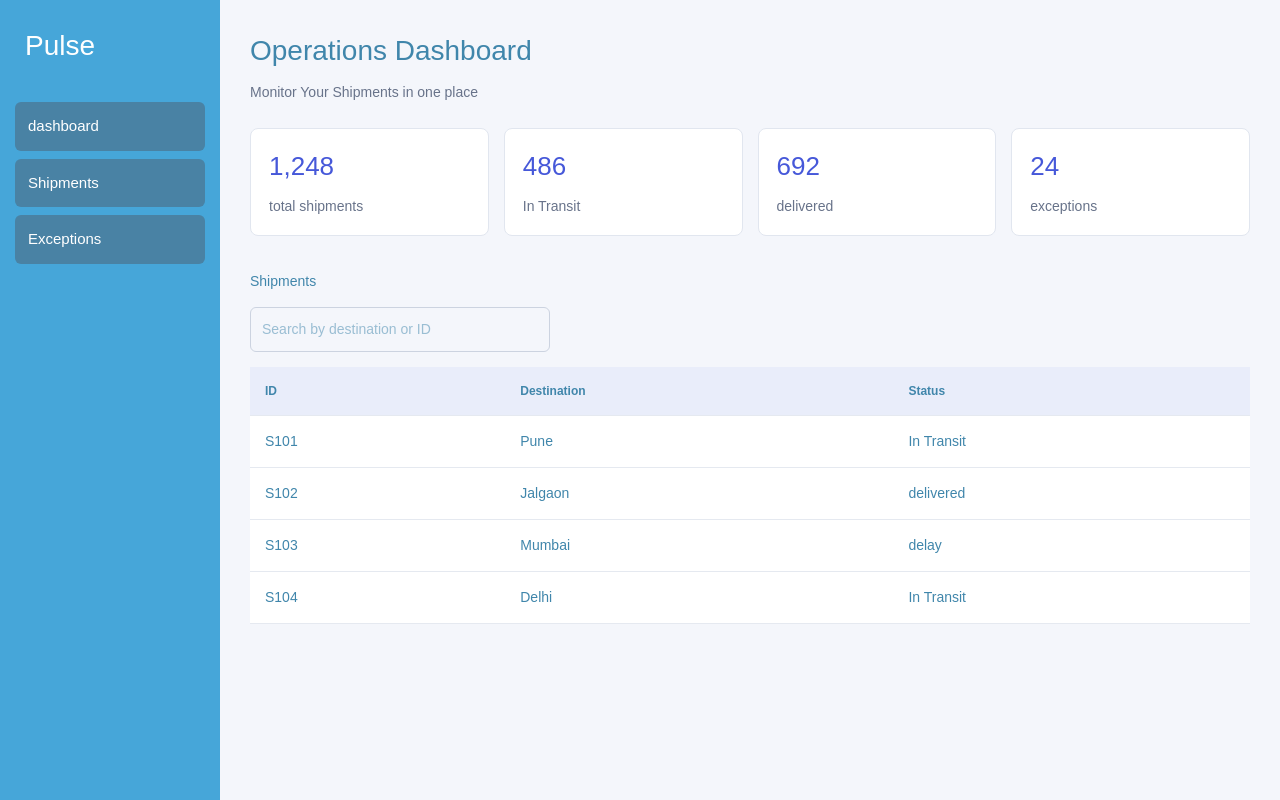
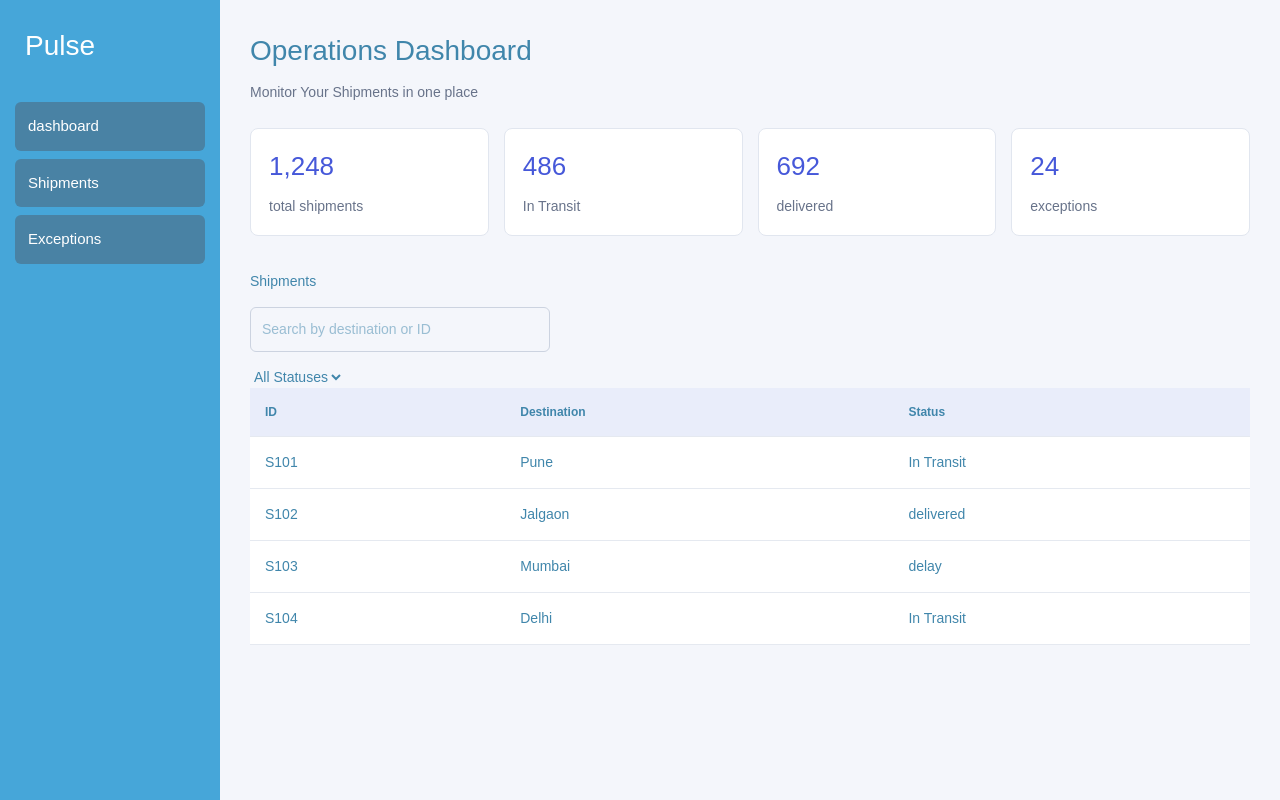
Before and after one commit to bundelepraful/pulse-dashboard, a Next.js app: page / in a window 1280 px wide. Built offline with nearby package versions, Linux system fonts and the light colour scheme.

Commit message:
Added shipment search and filter status like In-transit,Deliverid,etc

```diff
--- a/app/page.tsx
+++ b/app/page.tsx
@@ -5,10 +5,11 @@ import {useState} from "react";
 
 export default function Home(){
   const[search, setSearch]=useState("");
+  const[status,setStatus]= useState("All");
 
 
   //shipments data
-  const shipment = [
+  const shipments = [
     {
       id: "S101",
       destination: "Pune",
@@ -32,11 +33,17 @@ export default function Home(){
 ];
 
   //filtering the shipment data based on search input
-  const filtered = shipment.filter((s) =>
-    s.destination.toLowerCase().includes(search.toLowerCase()) ||
-    s.id.toLowerCase().includes(search.toLowerCase())
-  );
+  const filtered = shipments.filter((s) =>{
 
+    const matchesSearch =
+      s.destination.toLowerCase().includes(search.toLowerCase()) ||
+      s.id.toLowerCase().includes(search.toLowerCase());
+
+    const matchesStatus =
+      status === "All" || s.status === status;
+    return matchesSearch && matchesStatus;
+
+});
 //returning the filtered data
   return(
     <main>
@@ -81,6 +88,15 @@ export default function Home(){
           value={search}
           onChange={(e) => setSearch(e.target.value)}
         />
+        <select
+          value={status}
+            onChange={(e) => setStatus(e.target.value)}
+          >
+            <option value="All">All Statuses</option>
+            <option value="In Transit">In Transit</option>
+            <option value="Delivered">Delivered</option>
+            <option value="Delayed">Delayed</option>
+          </select>
 
         <table>
           <thead>
```
